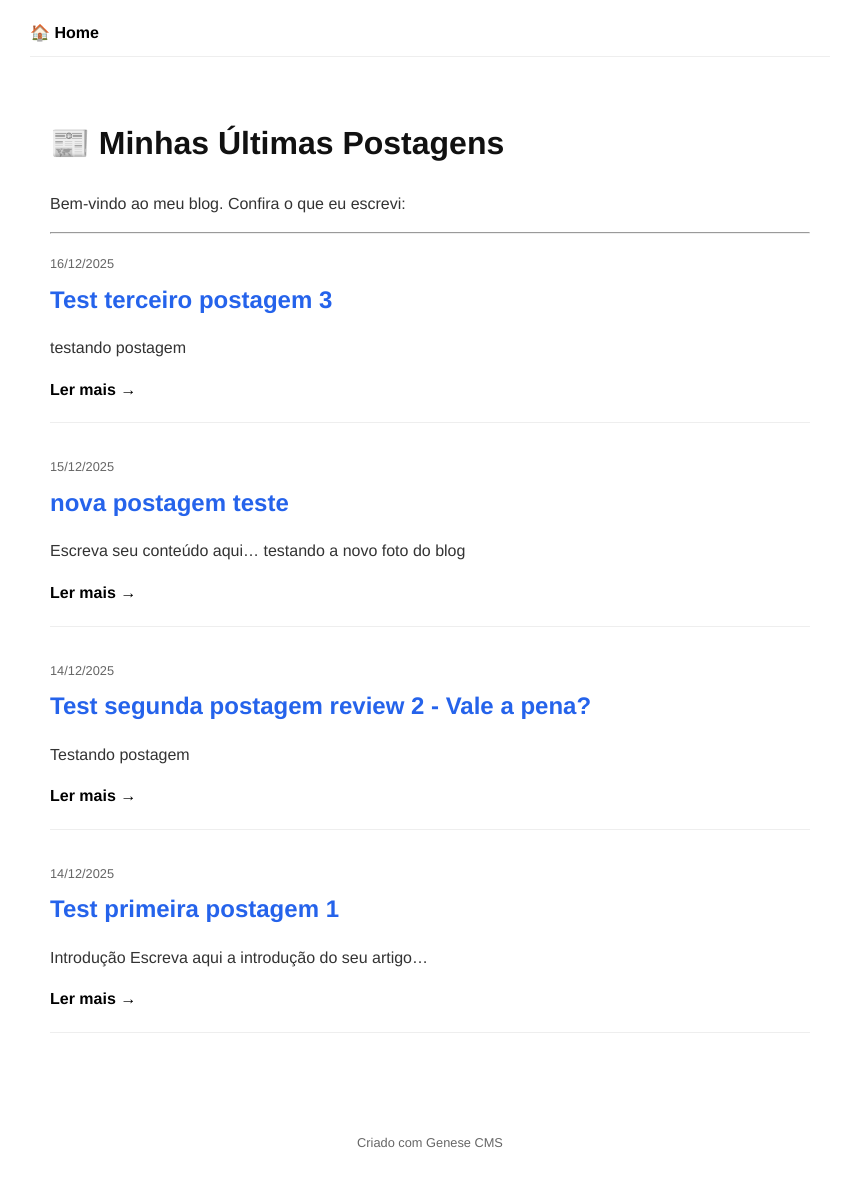
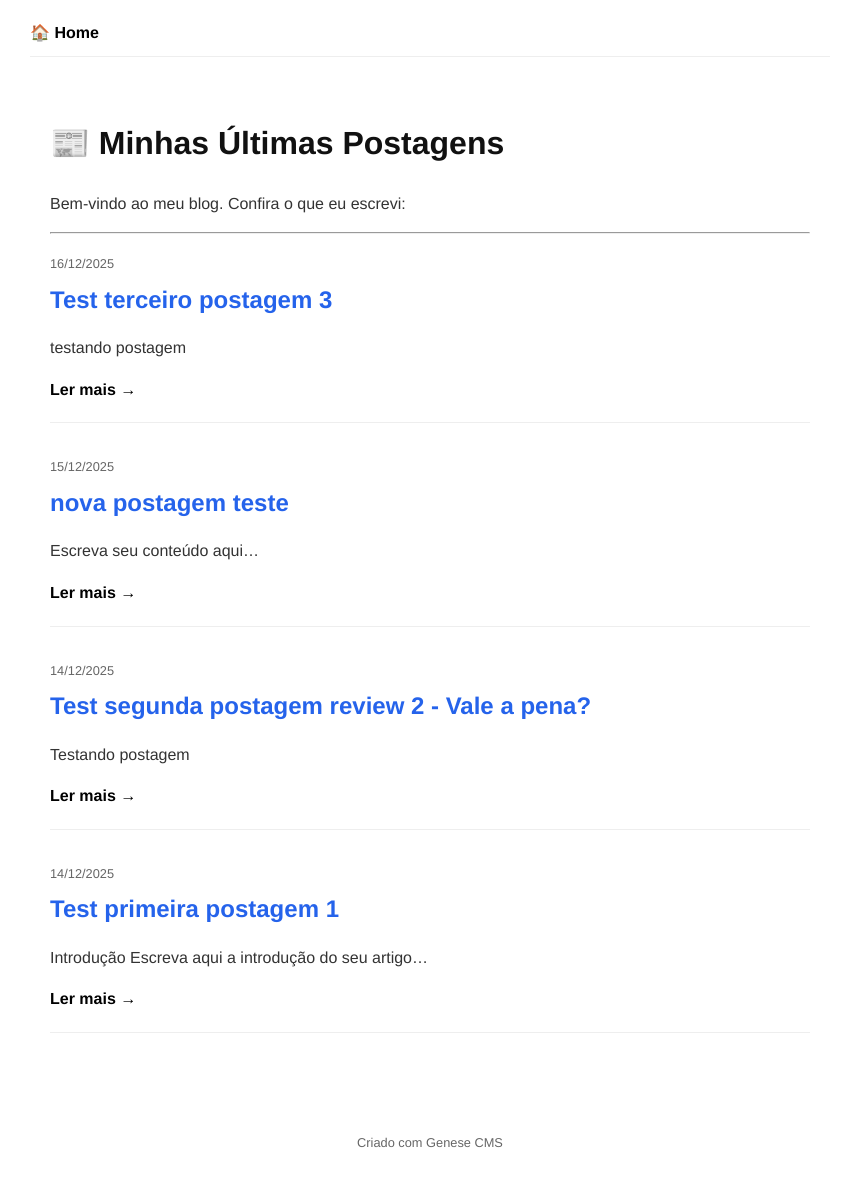
Before and after one commit to gabrielgomesxp/site-teste-delay, a Jekyll site: the page built from index.md, in a window 1280 px wide. Shown: the whole page, without its empty margins (210-1051 px from the left). Built offline with Jekyll 4.4.1, drawn with Linux system fonts in a browser that asks for light colours.

Commit message:
Update: nova postagem teste

```diff
--- a/_posts/2025-12-15-nova-postagem-teste.md
+++ b/_posts/2025-12-15-nova-postagem-teste.md
@@ -7,5 +7,3 @@ published: true
 ---
 
 Escreva seu conteúdo aqui...
-![image](/assets/img/image-1765914554372.webp)
-testando a novo foto do blog
```
